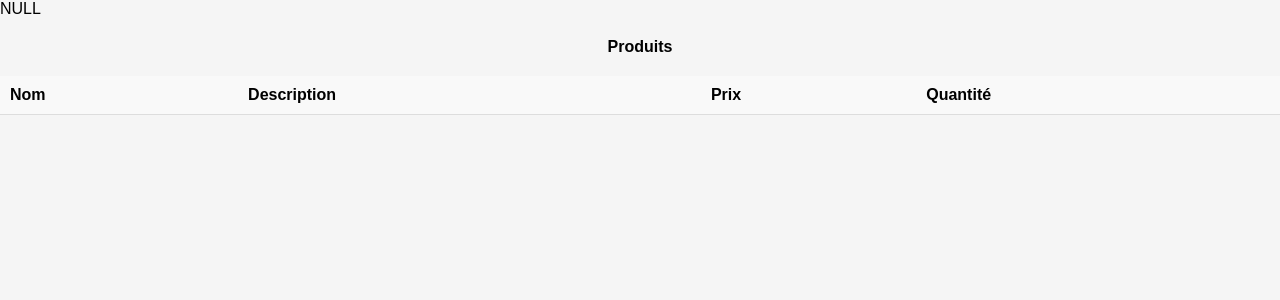
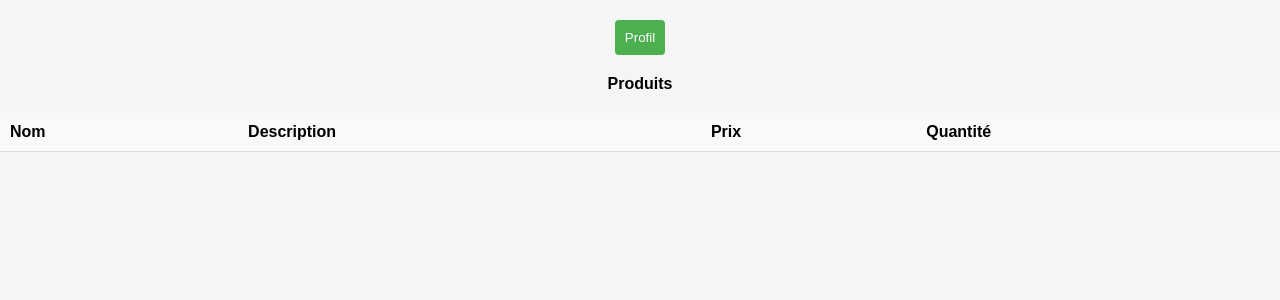
Before and after one commit to samuel-durand/my-little-mvc, a PHP site: page /shop.php in a window 1280 px wide. Shown: the top 300 px of the page. Run offline with PHP 8.4, Linux system fonts and the light colour scheme; data that the repository does not hold is empty.

Commit message:
added links and more css

```diff
--- a/my-little-mvc/profile.php
+++ b/my-little-mvc/profile.php
@@ -45,6 +45,7 @@ if (isset($_POST['edit-password'])) {
     <meta charset="UTF-8">
     <meta name="viewport" content="width=device-width, initial-scale=1.0">
     <title>Profil</title>
+    <link rel="stylesheet" href="src/CSS/profile.css">
 </head>
 <body>
 
@@ -60,5 +61,9 @@ if (isset($_POST['edit-password'])) {
         <input type="submit" name="edit-password" value="Modifier">
     </form>
 
+    <div class="link">
+        <button><a href="shop.php">Retour à la boutique</a></button>
+    </div>
+
 </body>
 </html>
--- a/my-little-mvc/shop.php
+++ b/my-little-mvc/shop.php
@@ -17,7 +17,6 @@
     $page = isset($_GET['page']) ? $_GET['page'] : 1;
 
     $result = $shopController->index($page);
-    var_dump($result);
 
 ?>
 
@@ -30,6 +29,9 @@
     <link rel="stylesheet" href="src/CSS/shop.css">
 </head>
 <body>
+    <div class="link">
+        <button><a href="profile.php">Profil</a></button>
+    </div>
     <h1>Produits</h1>
     <table>
         <thead>
--- a/my-little-mvc/src/CSS/shop.css
+++ b/my-little-mvc/src/CSS/shop.css
@@ -37,3 +37,30 @@ th {
 
 /* Specific styles for the shop page */
 /* Add your custom CSS styles here */
+
+.link {
+  text-align: center;
+  margin-top: 20px;
+}
+
+.link p {
+  margin-bottom: 10px;
+}
+
+.link button {
+  background-color: #4caf50;
+  color: #fff;
+  padding: 10px;
+  border: none;
+  border-radius: 4px;
+  cursor: pointer;
+}
+
+.link button:hover {
+  background-color: #45a049;
+}
+
+.link a {
+  color: white;
+  text-decoration: none;
+}
```
Also changed, not shown: my-little-mvc/src/CSS/profile.css (added, +84 -0 lines).
